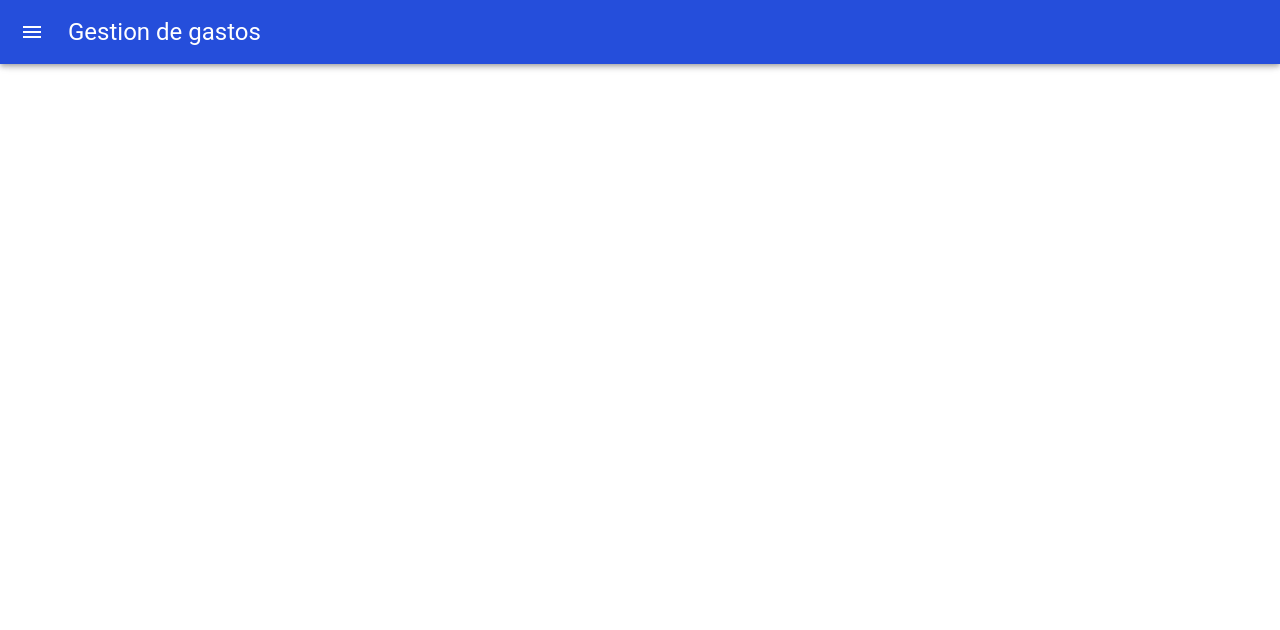
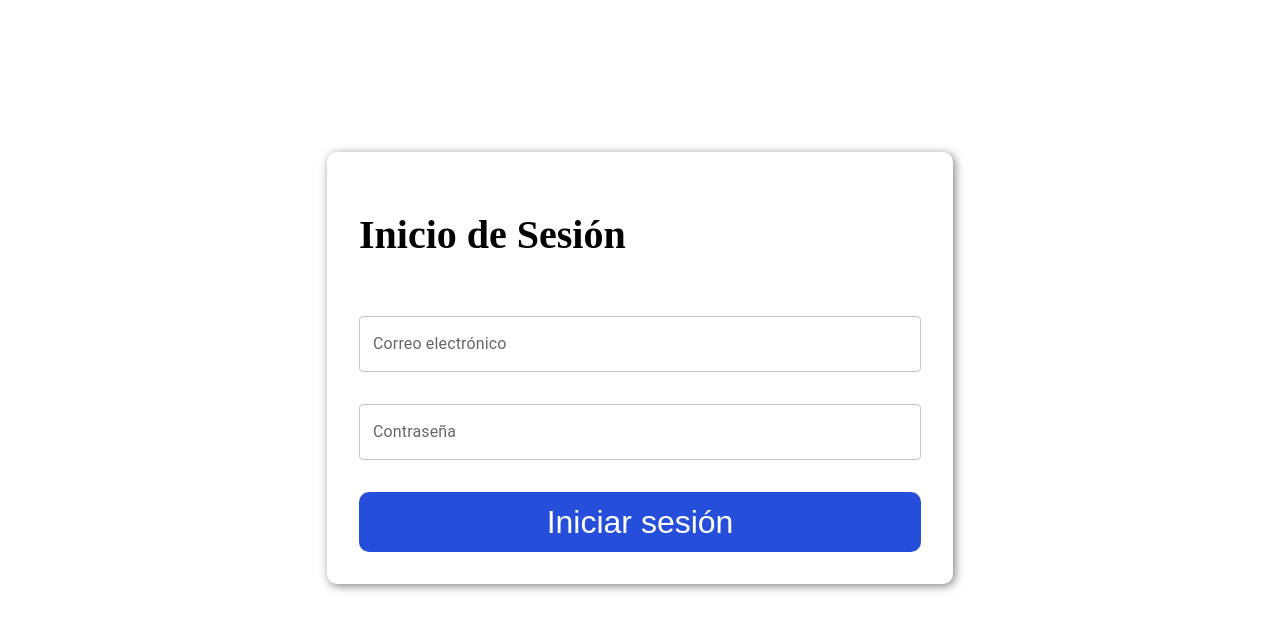
Before and after one commit to RocioDelAlb4/gestorFinanzas-ihc, a React (Vite) app: page / in a window 1280 px wide. Shown: the top 630 px of the page. Built offline with nearby package versions, Linux system fonts and the light colour scheme.

Commit message:
login view

```diff
--- a/src/components/Gastos/AddGasto.jsx
+++ b/src/components/Gastos/AddGasto.jsx
@@ -1,9 +1,11 @@
 import React, { useState } from "react";
 import Box from "@mui/material/Box";
 import TextField from "@mui/material/TextField";
-import InputLabel from "@mui/material/InputLabel";
+
 import MenuItem from "@mui/material/MenuItem";
-import FormControl from "@mui/material/FormControl";
+import Button from "@mui/material/Button";
+import Snackbar from "@mui/material/Snackbar";
+import Alert from "@mui/material/Alert";
 import Select from "@mui/material/Select";
 import FiberManualRecordIcon from "@mui/icons-material/FiberManualRecord";
 import ArrowBackIcon from "@mui/icons-material/ArrowBack";
@@ -28,9 +30,29 @@ export const AddGasto = ({
   const [data, setData] = useState({ name: "", price: 0, category: "" });
 
   const [categorySelected, setCategorySelected] = useState("");
+
+  const [errorState, setErrorState] = useState("success");
+  const [message, setMessage] = useState(
+    "Se ha agregado el gasto exitosamente."
+  );
+
   const handleChange = (event) => {
     setCategorySelected(event.target.value);
     setData({ ...data, category: event.target.value });
+  };
+
+  const [open, setOpen] = React.useState(false);
+
+  const handleClick = () => {
+    setOpen(true);
+  };
+
+  const handleClose = (event, reason) => {
+    if (reason === "clickaway") {
+      return;
+    }
+
+    setOpen(false);
   };
 
   const onSubmit = () => {
@@ -50,13 +72,13 @@ export const AddGasto = ({
     if (
       data.name.trim() !== "" &&
       data.price !== 0 &&
-      data.category.trim() !== ""
+      categorySelected.trim() !== ""
     ) {
       const categoryFound = categoriesList.find(
         (element) => element.name === data.category
       );
 
-      if (categoryFound) {
+      if (categoryFound !== undefined) {
         const newValue = categoryFound.value + (data.price * 100) / initial;
         const newPercent = categoryFound.percent + parseFloat(data.price);
 
@@ -70,18 +92,40 @@ export const AddGasto = ({
           (element) => element.name !== data.category
         );
 
+        setErrorState("success");
+        setMessage("Se ha agregado el gasto");
+        setOpen(true);
+
         setCategoryList([...newList, updatedCategory]);
         setData({ name: "", price: 0, category: "" });
+        setCategorySelected("");
       } else {
-        setShowError(true);
+        setErrorState("error");
+        setMessage("Algo salió mal, por favor inténtalo otra vez. ");
+        setOpen(true);
       }
+    } else {
+      setErrorState("warning");
+      setMessage("Todos los campos deben estar llenos.");
+      setOpen(true);
     }
   };
 
   return (
     <>
+      <div>
+        <Snackbar open={open} autoHideDuration={6000} onClose={handleClose}>
+          <Alert
+            onClose={handleClose}
+            severity={errorState}
+            variant="filled"
+            sx={{ width: "100%" }}
+          >
+            {message}
+          </Alert>
+        </Snackbar>
+      </div>
       <div className="header-page">
-        {showError && <div>ya registrado</div>}
         <button className="btn-back" onClick={onClose}>
           <ArrowBackIcon fontSize="large" />
         </button>
--- /dev/null
+++ b/src/pages/LoginPage.jsx
@@ -0,0 +1,36 @@
+import React from "react";
+
+import Box from "@mui/material/Box";
+import TextField from "@mui/material/TextField";
+
+import "../assets/globals.css";
+
+export const LoginPage = () => {
+  return (
+    <div
+      style={{
+        display: "flex",
+        justifyContent: "center",
+        height: "90vh",
+        alignItems: "center",
+      }}
+    >
+      <div className="form-style">
+        <h1 className="h1-mod">Inicio de Sesión</h1>
+        <TextField
+          id="outlined-basic"
+          label="Correo electrónico"
+          type="email"
+          variant="outlined"
+        />
+        <TextField
+          id="outlined-basic"
+          label="Contraseña"
+          type="password"
+          variant="outlined"
+        />
+        <button className="btn-primary">Iniciar sesión</button>
+      </div>
+    </div>
+  );
+};
--- a/src/pages/styles/index.css
+++ b/src/pages/styles/index.css
@@ -73,6 +73,15 @@
   gap: 2em;
 }
 
+.form-style{
+  display:flex;
+  flex-direction: column;
+  gap: 2em;
+  box-shadow: 2px 2px 10px rgb(0,0,0,0.5);
+  padding: 2em;
+  border-radius: 10px;
+}
+
 @media (max-width: 360px) {
     .container-page{
         /* width:25em; */
--- a/src/routes/router.jsx
+++ b/src/routes/router.jsx
@@ -9,8 +9,14 @@ import {
   ReportsPage,
   SavingsPlanPage,
 } from "../pages/index.jsx";
+import { LoginPage } from "../pages/LoginPage.jsx";
 
 const router = [
+  {
+    path: "/",
+    element: <LoginPage />,
+    errorElement: <div>Not found</div>,
+  },
   {
     path: "/",
     element: <MainLayout />,
```
